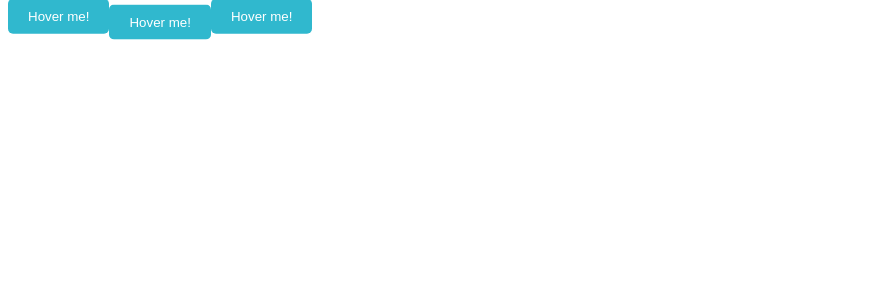
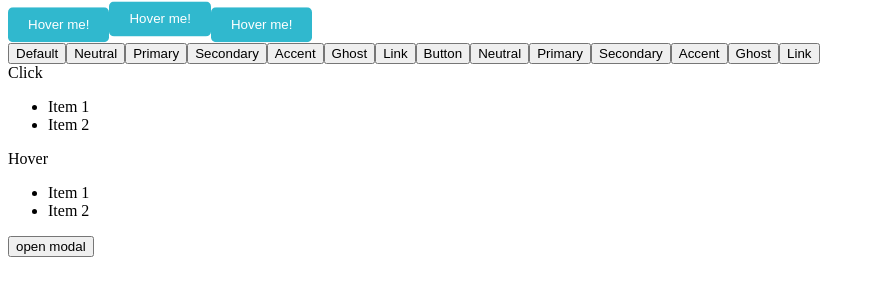
Before and after one commit to sikaiwei/launch-pool, a Next.js app: page /button/button in a window 1280 px wide. Shown: the top 300 px of the page, without its empty margins (0-875 px from the left). Built offline with nearby package versions, Linux system fonts and the light colour scheme.

Commit message:
add some more button

```diff
--- a/package.json
+++ b/package.json
@@ -9,6 +9,7 @@
     "lint": "next lint"
   },
   "dependencies": {
+    "daisyui": "^4.12.22",
     "motion": "^11.14.4",
     "next": "15.1.0",
     "react": "^19.0.0",
--- a/pages/button/button.jsx
+++ b/pages/button/button.jsx
@@ -1,13 +1,100 @@
 "use client";
 import style from "./styles.module.css";
+import { motion } from "motion/react";
 
 export default function Btn() {
-  const delay = -2 * 0.5 + 's';
+  const delay = -2 * 0.5 + "s";
   return (
-    <div className="grid grid-cols-5 gap-5">
-      <button className={style.movingButton}>Hover me!</button>
-      <button className={style.movingButton} style={{ animationDelay: delay }}>Hover me!</button>
-      <button className={style.movingButton}>Hover me!</button>
-    </div >
+    <>
+      <div className="grid grid-cols-5 gap-5">
+        <motion.button
+          // whileHover={{ scale: 1.03 }}
+          className={style.movingButton}
+        >
+          Hover me!
+        </motion.button>
+        <button
+          className={style.movingButton}
+          style={{ animationDelay: delay }}
+        >
+          Hover me!
+        </button>
+        <button className={style.movingButton}>Hover me!</button>
+      </div>
+
+      <div className="grid grid-cols-7 gap-5">
+        <button className="btn btn-active">Default</button>
+        <button className="btn btn-active btn-neutral">Neutral</button>
+        <button className="btn btn-active btn-primary">Primary</button>
+        <button className="btn btn-active btn-secondary">Secondary</button>
+        <button className="btn btn-active btn-accent">Accent</button>
+        <button className="btn btn-active btn-ghost">Ghost</button>
+        <button className="btn btn-active btn-link">Link</button>
+
+        <button className="btn">Button</button>
+        <button className="btn btn-neutral">Neutral</button>
+        <button className="btn btn-primary">Primary</button>
+        <button className="btn btn-secondary">Secondary</button>
+        <button className="btn btn-accent">Accent</button>
+        <button className="btn btn-ghost">Ghost</button>
+        <button className="btn btn-link">Link</button>
+
+        <div className="dropdown">
+          <div tabIndex={0} role="button" className="btn m-1">
+            Click
+          </div>
+          <ul
+            tabIndex={0}
+            className="dropdown-content menu bg-base-100 rounded-box z-[1] w-52 p-2 shadow"
+          >
+            <li>
+              <a>Item 1</a>
+            </li>
+            <li>
+              <a>Item 2</a>
+            </li>
+          </ul>
+        </div>
+
+        <div className="dropdown dropdown-hover">
+          <div tabIndex={0} role="button" className="btn m-1">
+            Hover
+          </div>
+          <ul
+            tabIndex={0}
+            className="dropdown-content menu bg-base-100 rounded-box z-[1] w-52 p-2 shadow"
+          >
+            <li>
+              <a>Item 1</a>
+            </li>
+            <li>
+              <a>Item 2</a>
+            </li>
+          </ul>
+        </div>
+
+        {/* Open the modal using document.getElementById('ID').showModal() method */}
+        <button
+          className="btn"
+          onClick={() => document.getElementById("my_modal_5").showModal()}
+        >
+          open modal
+        </button>
+        <dialog id="my_modal_5" className="modal modal-bottom sm:modal-middle">
+          <div className="modal-box">
+            <h3 className="font-bold text-lg">Hello!</h3>
+            <p className="py-4">
+              Press ESC key or click the button below to close
+            </p>
+            <div className="modal-action">
+              <form method="dialog">
+                {/* if there is a button in form, it will close the modal */}
+                <button className="btn">Close</button>
+              </form>
+            </div>
+          </div>
+        </dialog>
+      </div>
+    </>
   );
 }
--- a/pages/button/styles.module.css
+++ b/pages/button/styles.module.css
@@ -8,6 +8,11 @@
   cursor: pointer;
   /* 添加动画，指定动画名称、持续时间、运动曲线以及无限循环 */
   animation: moveUpDown 5s ease-in-out infinite;
+}
+.movingButton:hover {
+  transform: scale(1.05);
+  /* animation-play-state: paused;
+  animation-fill-mode: forwards; */
 }
 
 @keyframes moveUpDown {
@@ -23,4 +28,8 @@
     /* 回到原始位置 */
     transform: translateY(0);
   }
+  /* 定义hover状态下的关键帧 */
+  /* to {
+    transform: translateY(0) scale(1.05);
+  } */
 }
--- a/tailwind.config.js
+++ b/tailwind.config.js
@@ -8,5 +8,5 @@ module.exports = {
   theme: {
     extend: {},
   },
-  plugins: [],
-}
+  plugins: [require("daisyui")],
+};
```
Also changed, not shown: 1 other file (tests, documents, lock files or other folders). Lines whose indentation alone changed are shown as unchanged.
